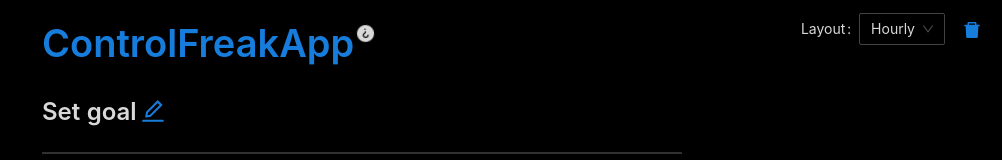
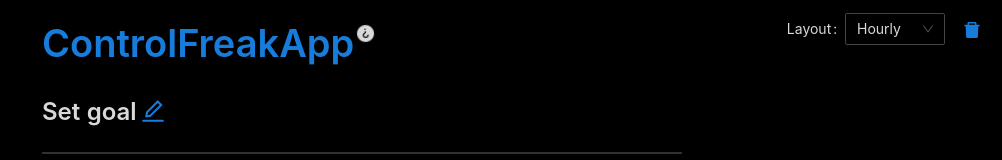
Before and after one commit to tsvetta/controlfreakapp, a React (Vite) app: page / in a window 1280 px wide. Shown: the top 160 px of the page, without its empty margins (278-1280 px from the left). Built offline with nearby package versions, Linux system fonts and the light colour scheme.

Commit message:
Select minWidth

```diff
--- a/src/index.tsx
+++ b/src/index.tsx
@@ -128,7 +128,11 @@ const SettingsPanel = ({ form }: { form: FormInstance }) => {
     <>
       <Affix className="layout-select-wrapper">
         <Form.Item name="layout-type" label="Layout">
-          <Select defaultValue="hourly" onChange={handleLayoutChange}>
+          <Select
+            defaultValue="hourly"
+            onChange={handleLayoutChange}
+            style={{ minWidth: 100 }}
+          >
             <Option value="hourly">Hourly</Option>
             <Option value="daily">Daily</Option>
             <Option value="monthly">Monthly</Option>
```
